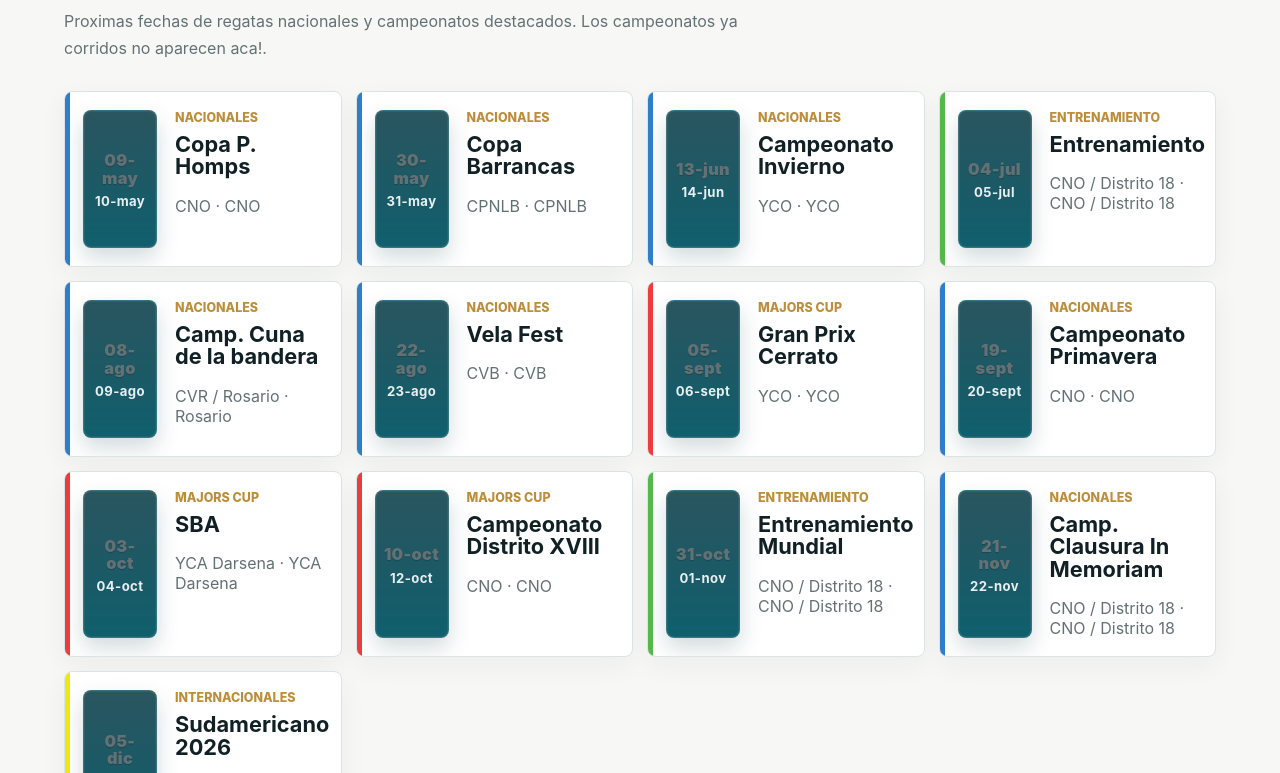
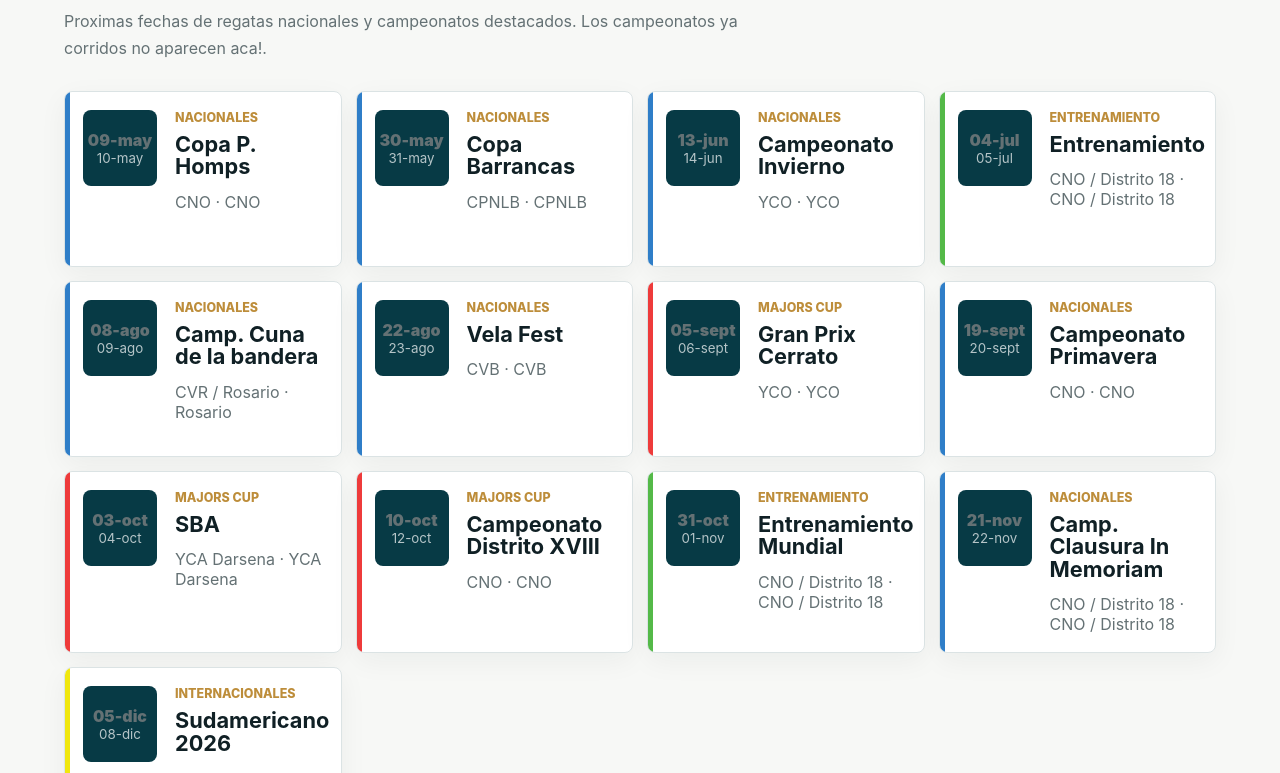
Before and after one commit to manupeisa/StarClass-Arg, a Next.js app: page / in a window 1280 px wide. Shown: the part 947-1720 px from the top of the page. Built offline with nearby package versions, Linux system fonts and the light colour scheme; no server answers.

Commit message:
Revierto los cambios

```diff
--- a/app/globals.css
+++ b/app/globals.css
@@ -359,36 +359,19 @@ img {
 .event-date {
   display: grid;
   align-content: center;
-  min-height: 92px;
-  padding: 10px 8px;
+  height: 76px;
   text-align: center;
   color: white;
-  background:
-    linear-gradient(180deg, rgba(255, 255, 255, 0.14), rgba(255, 255, 255, 0.02)),
-    linear-gradient(180deg, #073a45, #0b5c6b);
-  border-radius: 8px;
-  border: 1px solid rgba(255, 255, 255, 0.14);
-  box-shadow:
-    0 10px 22px rgba(7, 58, 69, 0.18),
-    0 0 0 1px rgba(255, 255, 255, 0.05) inset;
+  background: var(--sea-dark);
+  border-radius: 8px;
 }
 
 .event-date span {
-  display: block;
   font-weight: 900;
-  font-size: 1.02rem;
-  letter-spacing: 0.02em;
-  line-height: 1.05;
-  text-shadow: 0 1px 1px rgba(0, 0, 0, 0.2);
 }
 
 .event-date small {
-  display: block;
-  margin-top: 6px;
-  color: rgba(255, 255, 255, 0.9);
-  font-size: 0.82rem;
-  font-weight: 700;
-  letter-spacing: 0.03em;
+  color: rgba(255, 255, 255, 0.7);
 }
 
 .event-card p {
@@ -405,11 +388,6 @@ img {
 .championship-list p,
 .dues span {
   color: var(--muted);
-}
-
-.event-card span {
-  display: inline-block;
-  padding-top: 4px;
 }
 
 .split {
```
